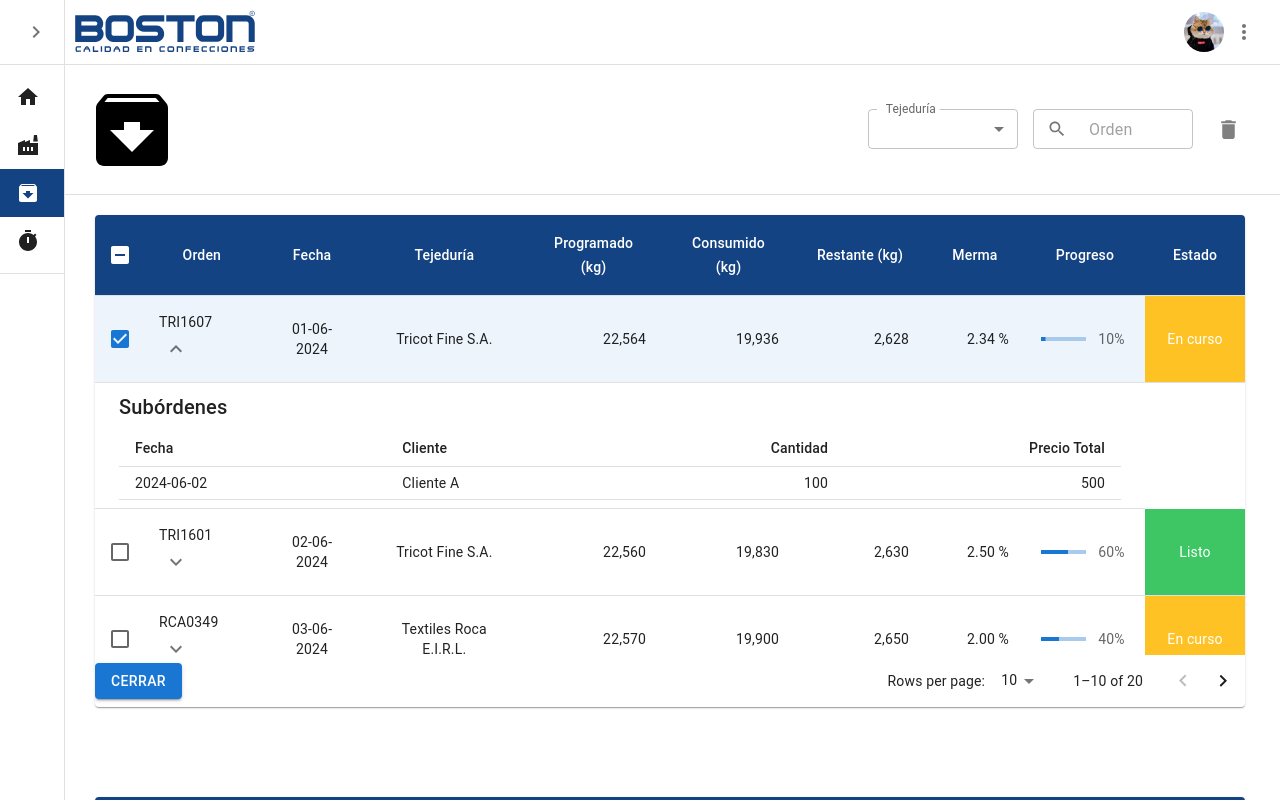
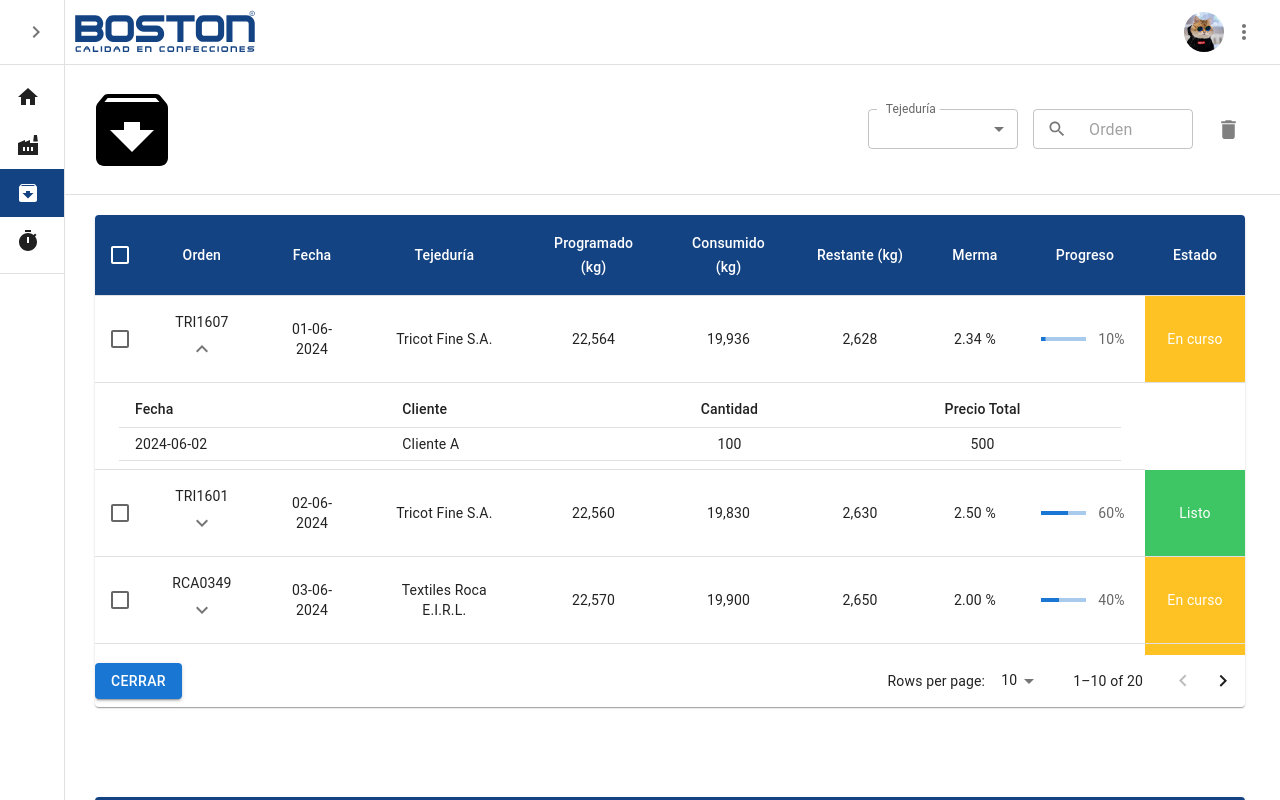
Before and after one commit to boston-sistemas/ERP-Frontend, a Next.js app: page /revision_stock in a window 1280 px wide. Both pictures are taken after a click on the button 176 px from the left and 349 px from the top of the page. Shown: the top 800 px of the page. Built offline with nearby package versions, Linux system fonts and the light colour scheme.

Commit message:
desplegable funcional sin suavizado

```diff
--- a/src/components/operaciones/modulo1/tablas/tabla_stock_pendiente.tsx
+++ b/src/components/operaciones/modulo1/tablas/tabla_stock_pendiente.tsx
@@ -16,6 +16,7 @@ import ExpandMoreIcon from '@mui/icons-material/ExpandMore';
 import ExpandLessIcon from '@mui/icons-material/ExpandLess';
 import AlertaCerradoStock from './alertas/alerta_cerrado_stock';
 import { rows } from './data/data_pendiente';
+import Collapse from '@mui/material/Collapse';
 
 
 
@@ -100,14 +101,9 @@ export default function Tabla_stock_pendiente() {
     }
   };
 
-  const [open, setOpen] = React.useState(false);
 
-  const selectedRows = getSelectedRows();
-  const isAnyOrderSelected = selectedRows.length > 0;
-
-  const isSelected = (order: string) => !!selected[order];
-
-  const handleToggleSubOrder = (order: string) => {
+  const handleToggleSubOrder = (event: React.MouseEvent<HTMLButtonElement, MouseEvent>, order: string) => {
+    event.stopPropagation();
     setOpenSubOrders(prev => ({ ...prev, [order]: !prev[order] }));
   };
 
@@ -129,7 +125,7 @@ export default function Tabla_stock_pendiente() {
   return (
     <Paper sx={{ width: 'calc(100% - 130px)', overflow: 'hidden', marginLeft: '95px', marginTop: '20px', marginBottom: '90px' }}>
       <TableContainer sx={{ maxHeight: 440 }}>
-        <Table stickyHeader aria-label="sticky table">
+        <Table stickyHeader aria-label="collapsible table">
           <TableHead>
             <TableRow>
               <TableCell padding="checkbox" style={{ backgroundColor: 'rgb(20, 67, 131)' }}>
@@ -160,6 +156,7 @@ export default function Tabla_stock_pendiente() {
           <TableBody>
             {rows.slice(page * rowsPerPage, page * rowsPerPage + rowsPerPage).map((row) => {
               const isItemSelected = !!selected[row.order];
+              const isRowExpanded = !!openSubOrders[row.order];
               return (
                 <React.Fragment key={row.order}>
                   <TableRow
@@ -177,18 +174,22 @@ export default function Tabla_stock_pendiente() {
                         checked={isItemSelected}
                       />
                     </TableCell>
-          <TableCell component="th" scope="row">
+                    <TableCell  align="center" component="th" scope="row">
                       {row.order}
-            <IconButton aria-label="expand row" size="small" onClick={() => handleToggleSubOrder(row.order)}>
+                      <IconButton
+                        aria-label="expand row"
+                        size="small"
+                        onClick={(event) => handleToggleSubOrder(event, row.order)} // Pasar el evento al manejador
+                      >
                         {openSubOrders[row.order] ? <ExpandLessIcon /> : <ExpandMoreIcon />}
                       </IconButton>
                     </TableCell>
                     <TableCell align="center">{row.date}</TableCell>
                     <TableCell align="center">{row.textile}</TableCell>
-          <TableCell align="right">{row.programmed.toLocaleString('en-US')}</TableCell>
-          <TableCell align="right">{row.consumed.toLocaleString('en-US')}</TableCell>
-          <TableCell align="right">{row.remaining.toLocaleString('en-US')}</TableCell>
-          <TableCell align="right">{`${row.waste.toFixed(2)} %`}</TableCell>
+                    <TableCell align="center">{row.programmed.toLocaleString('en-US')}</TableCell>
+                    <TableCell align="center">{row.consumed.toLocaleString('en-US')}</TableCell>
+                    <TableCell align="center">{row.remaining.toLocaleString('en-US')}</TableCell>
+                    <TableCell align="center">{`${row.waste.toFixed(2)} %`}</TableCell>
                     <TableCell align="center">
                       <Box display="flex" alignItems="center">
                         <Box width="100%" mr={1}>
@@ -206,15 +207,15 @@ export default function Tabla_stock_pendiente() {
                   {openSubOrders[row.order] && (
                     <TableRow>
                       <TableCell style={{ paddingBottom: 0, paddingTop: 0 }} colSpan={9}>
+                        <Collapse in={isRowExpanded}  unmountOnExit>
                           <Box margin={1}>
-                <Typography variant="h6" gutterBottom component="div">Subórdenes</Typography>
                             <Table size="small" aria-label="sub-orders">
                               <TableHead>
                                 <TableRow>
                                   <TableCell>Fecha</TableCell>
                                   <TableCell>Cliente</TableCell>
-                      <TableCell align="right">Cantidad</TableCell>
-                      <TableCell align="right">Precio Total</TableCell>
+                                  <TableCell align="center">Cantidad</TableCell>
+                                  <TableCell align="center">Precio Total</TableCell>
                                 </TableRow>
                               </TableHead>
                               <TableBody>
@@ -222,13 +223,14 @@ export default function Tabla_stock_pendiente() {
                                   <TableRow key={index}>
                                     <TableCell>{subOrder.date}</TableCell>
                                     <TableCell>{subOrder.customer}</TableCell>
-                        <TableCell align="right">{subOrder.amount}</TableCell>
-                        <TableCell align="right">{subOrder.totalPrice}</TableCell>
+                                    <TableCell align="center">{subOrder.amount}</TableCell>
+                                    <TableCell align="center">{subOrder.totalPrice}</TableCell>
                                   </TableRow>
                                 ))}
                               </TableBody>
                             </Table>
                           </Box>
+                        </Collapse>
                       </TableCell>
                     </TableRow>
                   )}
@@ -238,22 +240,11 @@ export default function Tabla_stock_pendiente() {
           </TableBody>
         </Table>
       </TableContainer>
-
-      <Box sx={{
-        display: 'flex',
-        justifyContent: 'space-between',
-        alignItems: 'center',
-        flexWrap: 'wrap',
-        }}>
-          <Button
-            variant="contained"
-            className="mt-4 mb-4 ml-4 w-50 bg-black text-white py-1 rounded hover:bg-gray-700 transition duration-300 ease-in-out"
-            onClick={handleClickOpen}
-          >
+      <Box sx={{ display: 'flex', justifyContent: 'space-between', alignItems: 'center', flexWrap: 'wrap' }}>
+        <Button variant="contained" className="mt-4 mb-4 ml-4 w-50 bg-black text-white py-1 rounded hover:bg-gray-700 transition duration-300 ease-in-out" onClick={handleClickOpen}>
           Cerrar
         </Button>
         <Box sx={{ flex: '1 1 auto' }}>
-
           <TablePagination
             rowsPerPageOptions={[10, 25, 50]}
             component="div"
@@ -266,17 +257,7 @@ export default function Tabla_stock_pendiente() {
           />
         </Box>
       </Box>
-
-
-    {/*ALERTA POPUP*/}
-    {/* Dialog */}
-
-    <AlertaCerradoStock
-    open={openDialog}
-    onClose={handleClose}
-    selectedRows={getSelectedRows()}
-    />
+      <AlertaCerradoStock open={openDialog} onClose={handleClose} selectedRows={getSelectedRows()} />
     </Paper>
-
   );
 }
```
Lines whose indentation alone changed are shown as unchanged.
